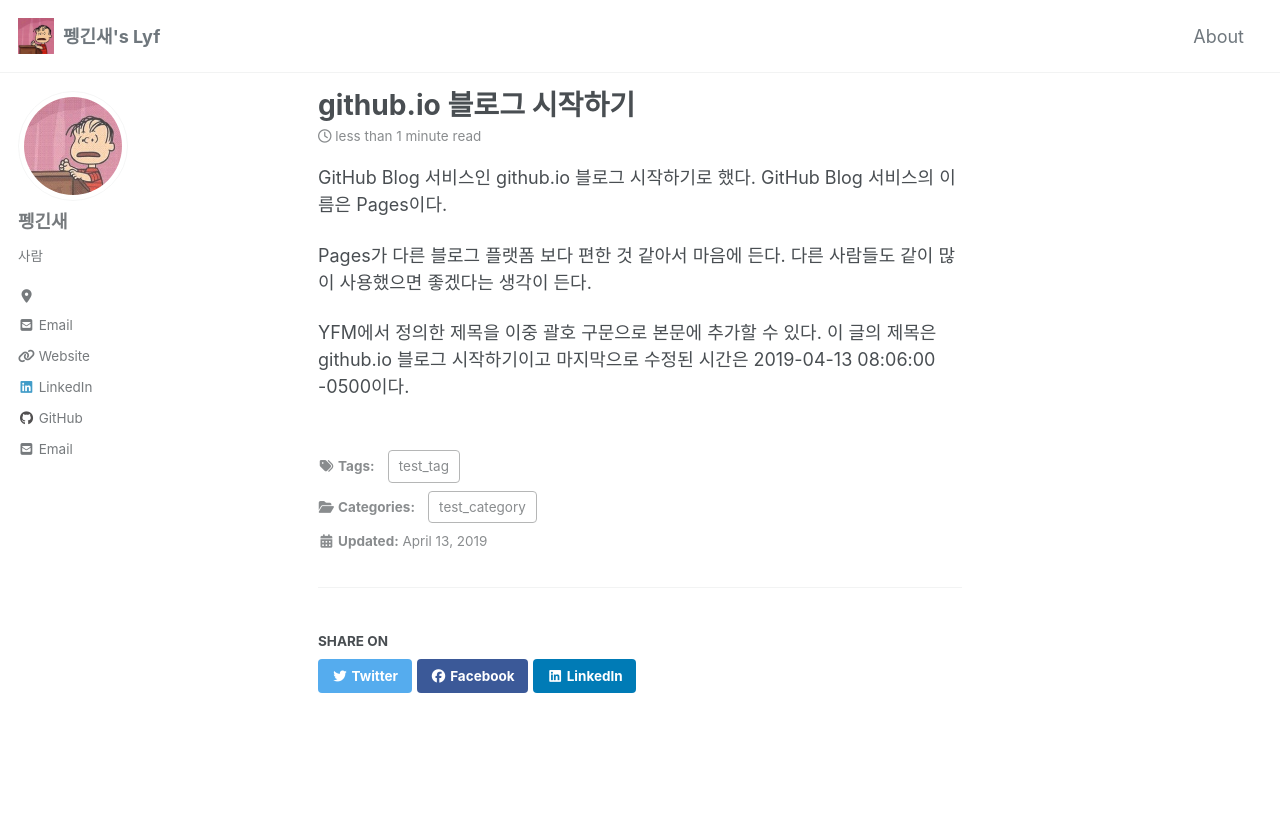
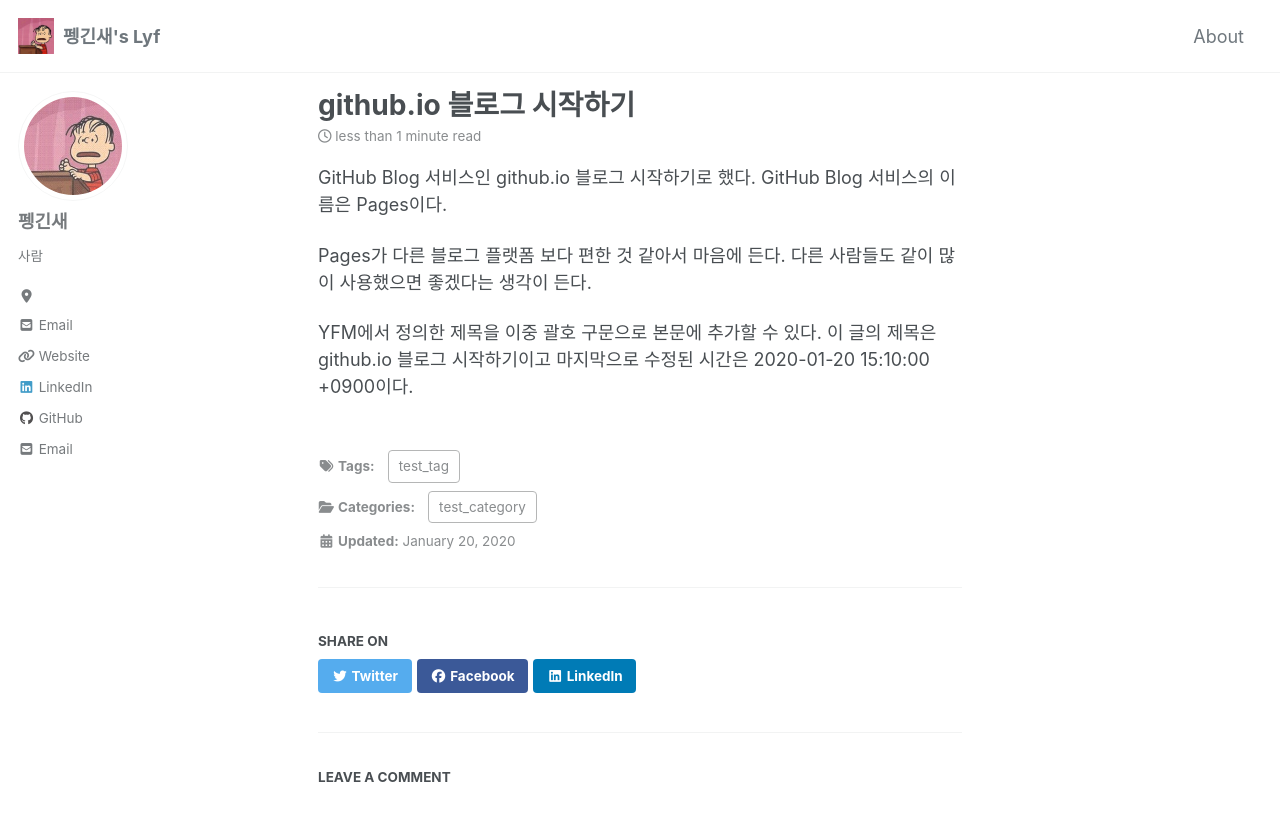
Before and after one commit to sylim2357/sylim2357.github.io, a Jekyll site: the page built from _posts/2020-01-20-test.md, in a window 1280 px wide and 900 px high. Shown: the top 821 px of the window. Built offline with Jekyll 4.4.1, drawn with Linux system fonts in a browser that asks for light colours; cached includes are drawn as plain includes; nearby versions of some CDN libraries; comment, search, counter and statistics services are not loaded.

Commit message:
comments activated

```diff
--- a/_config.yml
+++ b/_config.yml
@@ -30,9 +30,9 @@ masthead_title           : # overrides the website title displayed in the masthe
 # breadcrumbs            : false # true, false (default)
 words_per_minute         : 200
 comments:
-  provider               : # false (default), "disqus", "discourse", "facebook", "staticman", "staticman_v2", "utterances", "custom"
+  provider               : "disqus" # false (default), , "discourse", "facebook", "staticman", "staticman_v2", "utterances", "custom"
   disqus:
-    shortname            : # https://help.disqus.com/customer/portal/articles/466208-what-s-a-shortname-
+    shortname            : sylim2357-github-io # https://help.disqus.com/customer/portal/articles/466208-what-s-a-shortname-
   discourse:
     server               : # https://meta.discourse.org/t/embedding-discourse-comments-via-javascript/31963 , e.g.: meta.discourse.org
   facebook:
@@ -296,7 +296,7 @@ defaults:
       layout: single
       author_profile: true
       read_time: true
-      comments: # true
+      comments: true
       share: true
       related: true
 
@@ -308,6 +308,6 @@ defaults:
       layout: single
       author_profile: true
       read_time: false
-      comments: false
+      comments: true
       share: true
       related: false
--- a/_posts/2020-01-20-test.md
+++ b/_posts/2020-01-20-test.md
@@ -6,7 +6,7 @@ categories:
   - test_category
 tags:
   - test_tag
-last_modified_at: 2019-04-13T08:06:00-05:00
+last_modified_at: 2020-01-20T15:10:00+09:00
 ---
 
 GitHub Blog 서비스인 github.io 블로그 시작하기로 했다.
```
